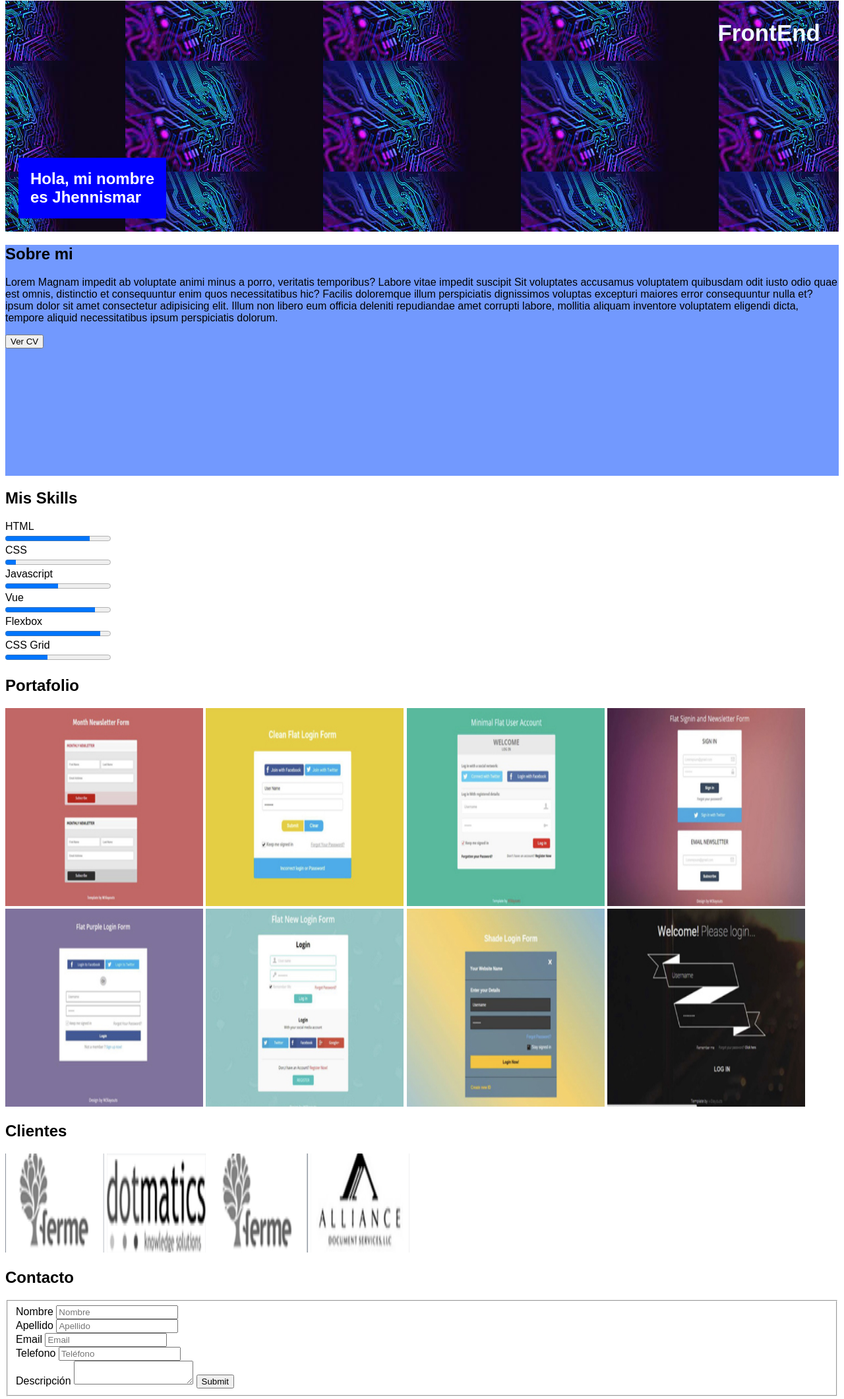
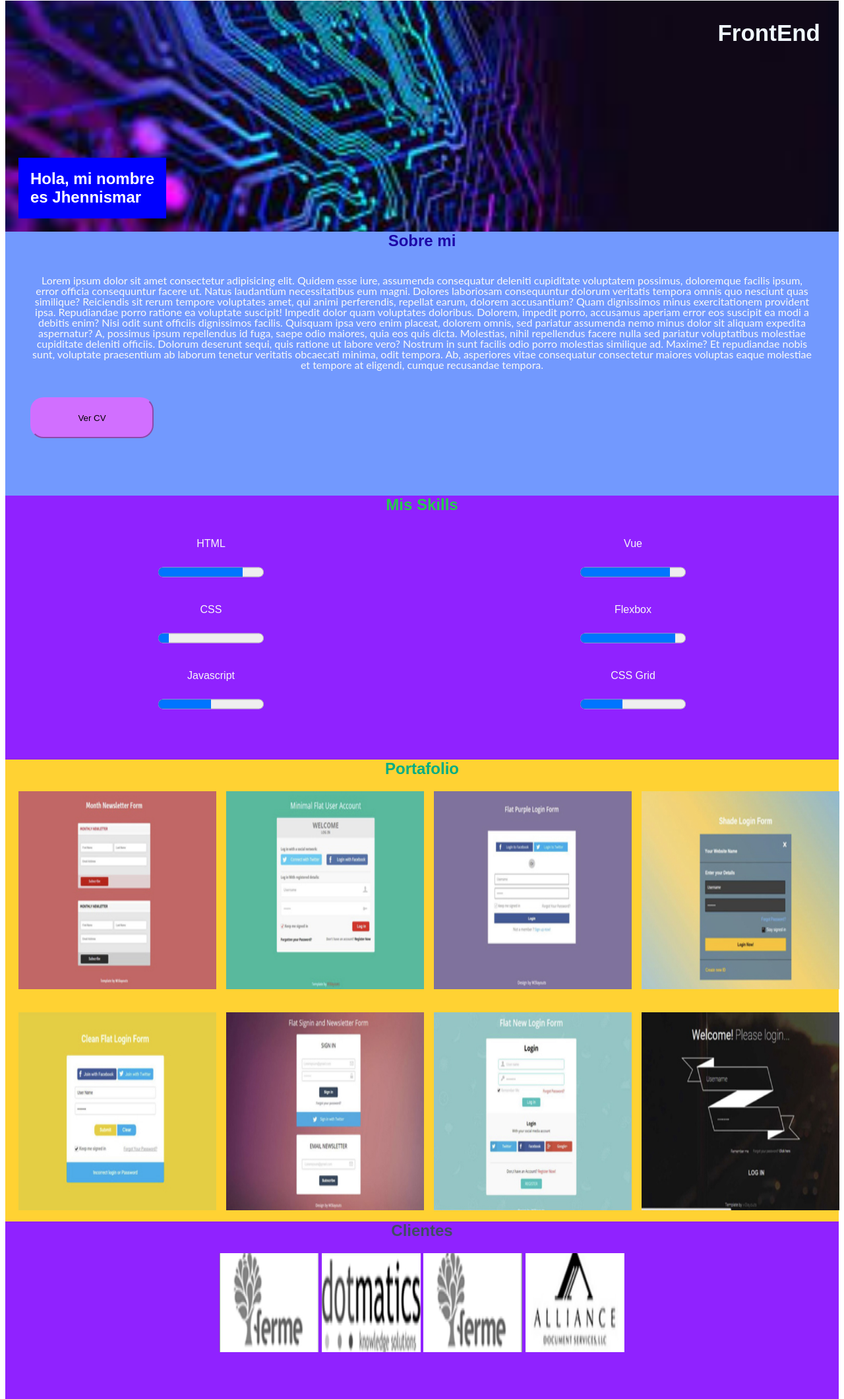
Before and after one commit to JhennismarMP/montesJA, a plain HTML site: page index.html in a window 1280 px wide. Shown: the part 7-2127 px from the top of the page at 66% size. Drawn offline with Linux system fonts and the light colour scheme.

Commit message:
termino de css

```diff
--- a/index.css
+++ b/index.css
@@ -1,15 +1,17 @@
-.hero{
-    background-image:url(
-    "/imagenes/descarga.jpg");
+.hero {
+    background-image: url("/imagenes/descarga.jpg");
     background-position: center;
     height: 350px;
     position: relative;
+    background-size: cover;
 
 }
-.body{
- font-family: Arial, Helvetica, sans-serif;
+
+.body {
+    font-family: Arial, Helvetica, sans-serif;
 }
-.hero-title{
+
+.hero-title {
     color: aliceblue;
     position: absolute;
     top: 0;
@@ -17,7 +19,8 @@
     font-size: 35px;
     margin-right: 28px;
 }
-.hero-text{
+
+.hero-text {
     position: absolute;
     bottom: 0%;
     left: 0;
@@ -27,12 +30,162 @@
     color: white;
     margin-left: 20px;
 }
-.hero-section{
+
+.hero-section {
 
     background-position: center;
-    height: 350px;
+    height: 400px;
     position: relative;
-    background-color:#7299FE;
-    ;
+    background-color: #7299FE;
+    margin-top: 0;
+}
+
+.sobremi-texto {
+
+    text-align: center;
+    color: #1D06A7;
+    margin-top: 0px;
+}
+
+.sobremi-parrafo {
+
+    font-family: Lato;
+    font-weight: 400;
+    line-height: 16px;
+    text-align: center;
+    color: #F8F8F8;
+    margin: 38px;
+}
+
+.boton {
+    width: 187px;
+    height: 62px;
+    margin: 38px;
+    margin-top: 3px;
+    border-radius: 20px;
+    background-color: #D16FFF;
+    border-color: #D16FFF;
 
 }
+
+.skills-texto {
+    margin-top: 0px;
+    color: #26CC4B;
+    text-align: center;
+}
+
+.skill-section {
+    background-position: center;
+    height: 400px;
+    position: relative;
+    background-color: #9022FF;
+    margin-top: 0;
+}
+
+.wrapper-mis-skills {
+
+    column-count: 2;
+    text-align: center;
+    line-height: 50px;
+
+}
+
+.content1 {
+    color: #F8F8F8;
+}
+
+.progres {
+    height: 30px;
+}
+
+.portafolio {
+    height: 700px;
+    position: relative;
+    background-color: #FFD233;
+    margin-top: 0;
+    align-items: center;
+}
+
+.portafolio-texto {
+    margin-top: 0px;
+    color: #00AD84;
+    text-align: center;
+
+}
+
+.wrapper-mi-portafolio {
+
+    column-count: 4;
+    text-align: center;
+    line-height: 80px;
+    margin-left: 20px;
+}
+
+.clientes {
+
+    text-align: center;
+    background-position: center;
+    height: 300px;
+    position: relative;
+    background-color: #9022FF;
+
+}
+
+.clientes-text {
+    margin-top: 0px;
+    color: #3F4E62;
+    text-align: center;
+}
+
+.wrap-clientes {
+    column-count: 4;
+    text-align: center;
+    margin-left: 30px;
+}
+
+.contacto {
+    height: clamp(200px, 100vw, 100vh);
+    border-color: #1687A0;
+    background-position: center;
+    position: relative;
+    background-color: #1687A0;
+    display: flex;
+    justify-content: center;
+    flex-direction: column;
+}
+
+.contacto-titulo {
+
+    color: #FF1B1B;
+    text-align: center;
+}
+
+.wrapper-contacto form {
+    display: grid;
+    grid-template-columns: 1fr 1fr;
+    justify-items: stretch;
+    gap: 15px;
+    padding: 10%;
+}
+
+.texto {
+
+    justify-items: stretch;
+    gap: 15px;
+    padding: 10%;
+
+
+}
+
+
+.boton2 {
+
+    width: 187px;
+    height: 62px;
+    align-self: center;
+    margin-top: 3px;
+    background-color: #233451;
+    border-color: #233451;
+
+
+}
--- a/index.html
+++ b/index.html
@@ -10,7 +10,7 @@
 
 <body class="body">
     <!--BLOQUE1-->
-    <section class="hero" >
+    <section class="hero">
         <h1 class="hero-title">FrontEnd</h1>
         <h2 class="hero-text">Hola, mi nombre <br> es Jhennismar </h2>
     </section>
@@ -18,63 +18,74 @@
 
     <!--BLOQUE2-->
     <section class="hero-section">
-        <h2>Sobre mi</h2>
-        <p>Lorem Magnam impedit ab voluptate animi minus a porro, veritatis temporibus? Labore vitae impedit suscipit
-            Sit voluptates accusamus voluptatem quibusdam odit iusto odio quae est omnis, distinctio et consequuntur
-            enim quos necessitatibus hic? Facilis doloremque illum perspiciatis dignissimos voluptas excepturi maiores
-            error consequuntur nulla et? ipsum dolor sit amet consectetur adipisicing elit. Illum non libero eum officia
-            deleniti repudiandae amet corrupti labore, mollitia aliquam inventore voluptatem eligendi dicta, tempore
-            aliquid necessitatibus ipsum perspiciatis dolorum.
+        <h2 class="sobremi-texto">Sobre mi</h2>
+        <p class="sobremi-parrafo">Lorem ipsum dolor sit amet consectetur adipisicing elit. Quidem esse iure, assumenda
+            consequatur deleniti cupiditate voluptatem possimus, doloremque facilis ipsum, error officia consequuntur
+            facere ut. Natus laudantium necessitatibus eum magni.
+            Dolores laboriosam consequuntur dolorum veritatis tempora omnis quo nesciunt quas similique? Reiciendis sit
+            rerum tempore voluptates amet, qui animi perferendis, repellat earum, dolorem accusantium? Quam dignissimos
+            minus exercitationem provident ipsa.
+            Repudiandae porro ratione ea voluptate suscipit! Impedit dolor quam voluptates doloribus. Dolorem, impedit
+            porro, accusamus aperiam error eos suscipit ea modi a debitis enim? Nisi odit sunt officiis dignissimos
+            facilis.
+            Quisquam ipsa vero enim placeat, dolorem omnis, sed pariatur assumenda nemo minus dolor sit aliquam expedita
+            aspernatur? A, possimus ipsum repellendus id fuga, saepe odio maiores, quia eos quis dicta.
+            Molestias, nihil repellendus facere nulla sed pariatur voluptatibus molestiae cupiditate deleniti officiis.
+            Dolorum deserunt sequi, quis ratione ut labore vero? Nostrum in sunt facilis odio porro molestias similique
+            ad. Maxime?
+            Et repudiandae nobis sunt, voluptate praesentium ab laborum tenetur veritatis obcaecati minima, odit
+            tempora. Ab, asperiores vitae consequatur consectetur maiores voluptas eaque molestiae et tempore at
+            eligendi, cumque recusandae tempora.
         </p>
 
-        <button>Ver CV</button>
+        <button class="boton">Ver CV</button>
     </section>
     <!--BLOQUE3: MIS SKILLS-->
-    <section>
-        <h2>Mis Skills</h2>
+    <section class="skill-section">
+        <h2 class="skills-texto">Mis Skills</h2>
         <div class="wrapper-mis-skills">
             <!-- Elemento 1  -->
-            <section>
+            <section class="content1">
                 <div>HTML</div>
-                <progress max="100" value="80"></progress>
+                <progress class="progres" max="100" value="80"></progress>
             </section>
 
             <!-- Elemento 2  -->
-            <section>
+            <section class="content1">
                 <div>CSS</div>
-                <progress max="100" value="10"></progress>
+                <progress class="progres" max="100" value="10"></progress>
             </section>
 
             <!-- Elemento 3  -->
-            <section>
+            <section class="content1">
                 <div>Javascript</div>
-                <progress max="100" value="50"></progress>
+                <progress class="progres" max="100" value="50"></progress>
             </section>
 
             <!-- Elemento 4  -->
-            <section>
+            <section class="content1">
                 <div>Vue</div>
-                <progress max="100" value="85"></progress>
+                <progress class="progres" max="100" value="85"></progress>
             </section>
 
             <!-- Elemento 5  -->
-            <section>
+            <section class="content1">
                 <div>Flexbox</div>
-                <progress max="100" value="90"></progress>
+                <progress class="progres" max="100" value="90"></progress>
             </section>
 
             <!-- Elemento 6  -->
-            <section>
+            <section class="content1">
                 <div>CSS Grid</div>
-                <progress max="100" value="40"></progress>
+                <progress class="progres" max="100" value="40"></progress>
             </section>
         </div>
     </section>
 
     </section>
-    <section>
-        <h2>Portafolio</h2>
-        <div class="wrapper-mi-portafolio"></div>
+    <section class="portafolio">
+        <h2 class="portafolio-texto">Portafolio</h2>
+        <div class="wrapper-mi-portafolio">
             <img src="imagenes/image.jpg" alt="" width="300" height="300">
             <img src="imagenes/image (1).jpg" alt="" width="300" height="300">
             <img src="imagenes/image (2).jpg" alt="" width="300" height="300">
@@ -83,44 +94,31 @@
             <img src="imagenes/image (5).jpg" alt="" width="300" height="300">
             <img src="imagenes/image (6).jpg" alt="" width="300" height="300">
             <img src="imagenes/image (7).jpg" alt="" width="300" height="300">
+        </div>
     </section>
 
-    <section>
-        <h2>Clientes</h2>
+    <section class="clientes">
+        <h2 class="clientes-text">Clientes</h2>
+        <div class="wrapper-cliente"></div>
         <img src="imagenes/clientes.jpg" alt="" width="150" height="150">
-        <img src="imagenes/clientes1.jpg" alt=""width="150" height="150">
-        <img src="imagenes/clientes2.jpg" alt=""width="150" height="150">
-        <img src="imagenes/clientes3.jpg" alt=""width="150" height="150">
+        <img src="imagenes/clientes1.jpg" alt="" width="150" height="150">
+        <img src="imagenes/clientes2.jpg" alt="" width="150" height="150">
+        <img src="imagenes/clientes3.jpg" alt="" width="150" height="150">
 
     </section>
-<section>
-    <h2>Contacto</h2>
+    <section class="contacto">
+        <h2 class="contacto-titulo">Contacto</h2>
+        <div class="wrapper-contacto">
             <form>
-        <fieldset>
-            <div>
-                <label>Nombre</label>
+
                 <input type="text" placeholder="Nombre">
+                <input type="text" placeholder="Apellido">
+                <input type="email" placeholder="Email">
+                <input type="tel" placeholder="Teléfono">
+                <textarea class="texto">Descripcion</textarea>
+            </form>
         </div>
-            <div>
-                <label>Apellido</label>
-                <input type="text" placeholder="Apellido">
-            </div>
-            <div>
-                <label>Email</label>
-                <input type="email" placeholder="Email">
-            </div>
-            <div>
-                <label>Telefono</label>
-                <input type="tel" placeholder="Teléfono">
-            </div>
-            <label>Descripción</label>
-            <textarea></textarea>
-           </div>
-
-           <input type="submit">
-
-        </fieldset>
-    </form>
+        <button class="boton2">ENVIAR</button>
     </section>
 
 </body>
```
Lines whose indentation alone changed are shown as unchanged.
